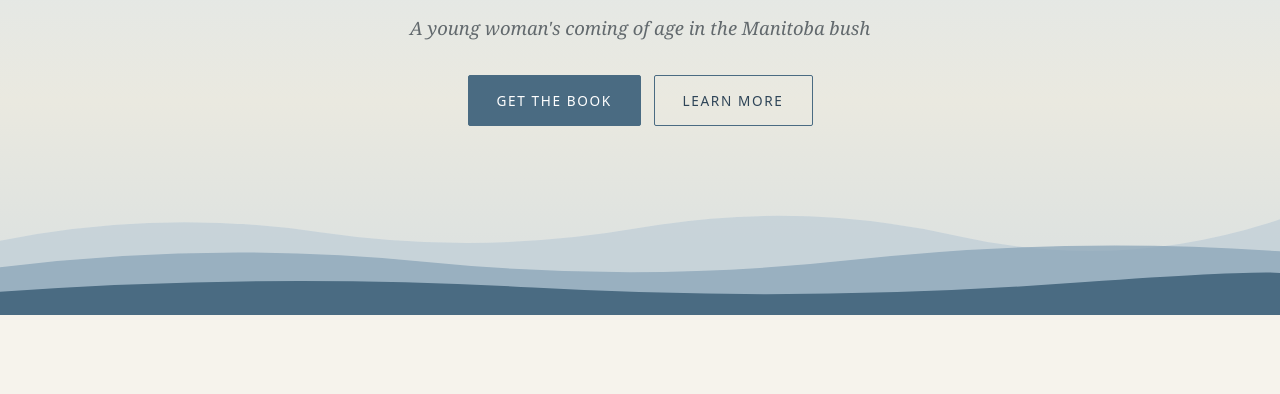
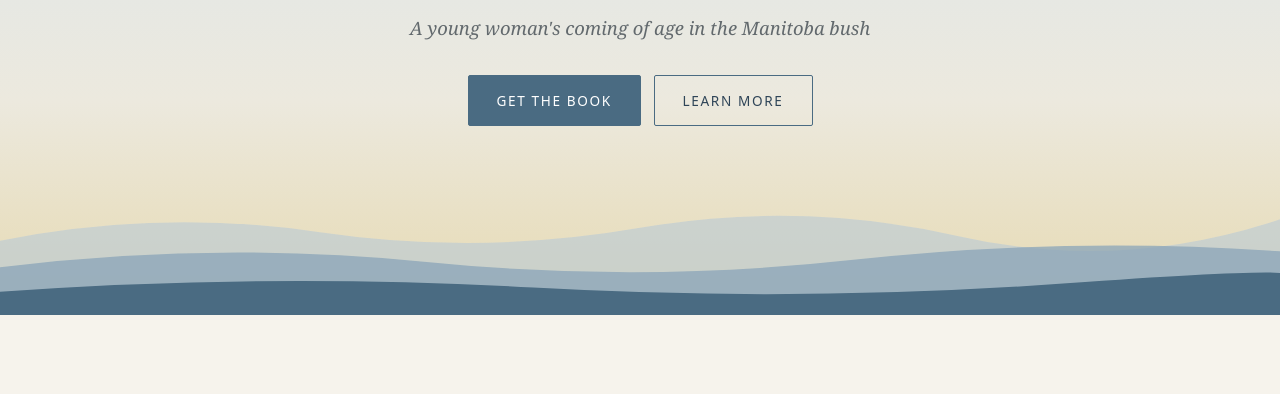
Before and after one commit to abs9959/8-Years-Off-The-Grid, a plain HTML site: page index.html in a window 1280 px wide. Shown: the part 285-679 px from the top of the page. Drawn offline with Linux system fonts and the light colour scheme.

Commit message:
fixing colour scheme

```diff
--- a/index.html
+++ b/index.html
@@ -55,7 +55,7 @@
 
     /* Hero */
     .hero {
-      background: linear-gradient(to bottom, #dbe6ee 0%, #eae9e0 60%, #d8dfe0 100%);      text-align: center;
+      background: linear-gradient(to bottom, #dbe6ee 0%, #ece9de 60%, #e6d9b0 100%);      text-align: center;
       padding: 88px 0 0;
       overflow: hidden;
     }
```
